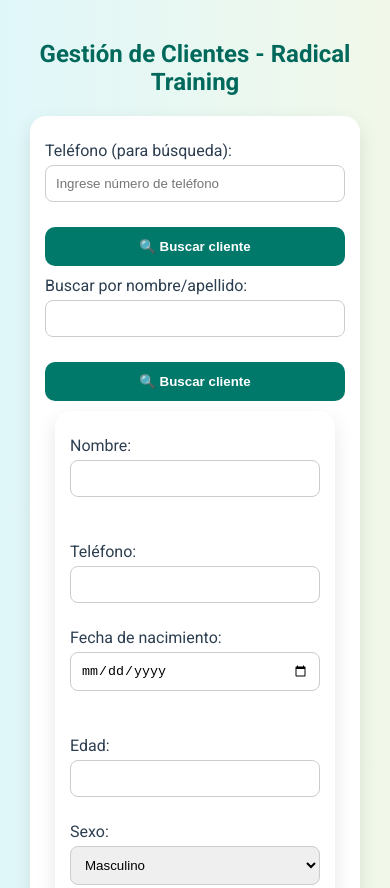
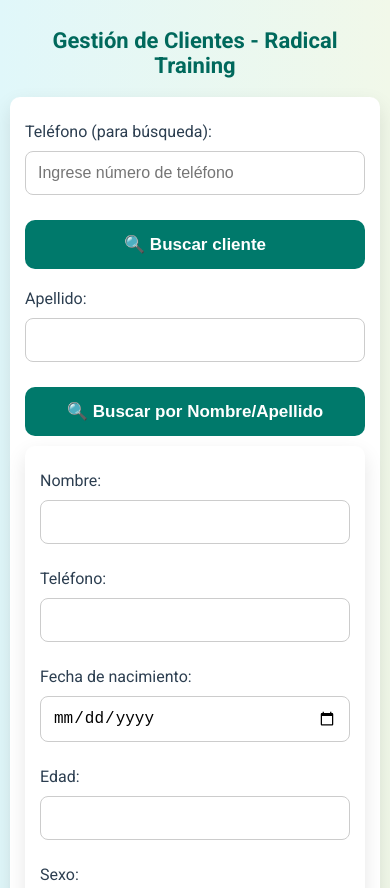
Before and after one commit to RadicalTraining/Web, a plain HTML site: page index.html in a window 390 px wide. Shown: the top 888 px of the page. Drawn offline with Linux system fonts and the light colour scheme; no server answers.

Commit message:
Commit 4
Cambios visuales para dispositivos móviles

```diff
--- a/css/index.css
+++ b/css/index.css
@@ -10,6 +10,8 @@
     padding: 20px;
     margin: 0;
     color: #2c3e50;
+    /* Aseguramos que el body no tenga un ancho fijo que pueda causar scroll horizontal */
+    overflow-x: hidden;
 }
 
 h2 {
@@ -33,32 +35,17 @@
     display: block;
 }
 
-/* Inicio Botón eliminar */
-
-/* .eliminar {
-    background-color: #d9534f;
-    color: white;
-    border: none;
-    padding: 10px 20px;
-    border-radius: 5px;
-    cursor: pointer;
-}
-
-.eliminar:hover {
-    background-color: #c9302c;
-} */
-
-/* Fin botón eliminar */
-
 .input-row {
     display: flex;
     gap: 20px;
     flex-wrap: wrap;
+    /* Mantiene el wrap para que los elementos se apilen en pantallas pequeñas */
 }
 
 .input-group {
     flex: 1;
     min-width: 200px;
+    /* Asegura que cada grupo de input tenga un mínimo de ancho */
 }
 
 input, select {
@@ -69,6 +56,14 @@
     border: 1px solid #ccc;
     border-radius: 8px;
     transition: 0.3s;
+    /* Ajustes para táctil */
+    -webkit-appearance: none;
+    /* Evita estilos nativos en iOS */
+    -moz-appearance: none;
+    /* Evita estilos nativos en Firefox */
+    appearance: none;
+    touch-action: manipulation;
+    /* Mejora la respuesta táctil */
 }
 
 input:focus, select:focus {
@@ -87,6 +82,9 @@
     transition: 0.3s;
     width: 100%;
     margin-top: 10px;
+    /* Ajustes para táctil */
+    -webkit-tap-highlight-color: transparent;
+    /* Elimina el resplandor azul al tocar en iOS */
 }
 
 button:hover {
@@ -119,17 +117,77 @@
     background-color: #1ebe5d;
 }
 
+/* Media Query para pantallas pequeñas */
 @media (max-width: 600px) {
+    body {
+        padding: 10px;
+        /* Reduce el padding general del body */
+    }
+
     form, .form-box, .result-box, .alertas-box {
         padding: 15px;
-        margin: 10px;
+        /* Reduce el padding interno de las cajas */
+        margin: 10px auto;
+        /* Centra las cajas con un margen más pequeño */
+        border-radius: 10px;
+        /* Bordes un poco menos redondeados si se desea */
+    }
+
+    h2 {
+        font-size: 22px;
+        /* Un poco más pequeño el título */
     }
 
     .input-row {
         flex-direction: column;
+        /* Apila los inputs verticalmente */
+        gap: 0;
+        /* Elimina el gap horizontal cuando están apilados */
+    }
+
+    .input-group {
+        min-width: unset;
+        /* Permite que el ancho se ajuste al 100% en columnas */
+        width: 100%;
+        /* Asegura que cada input-group ocupe todo el ancho disponible */
+        margin-bottom: 5px;
+        /* Espacio entre los grupos de input apilados */
+    }
+
+    label {
+        margin-top: 10px;
+        /* Mantener un buen margen superior para las etiquetas */
+        margin-bottom: 5px;
+        /* Reducir el margen inferior de las etiquetas */
+    }
+
+    input, select {
+        margin-bottom: 10px;
+        /* Espacio entre inputs */
+        padding: 12px;
+        /* Aumenta un poco el padding de los inputs para facilitar el toque */
+        font-size: 16px;
+        /* Asegura un tamaño de fuente legible */
     }
 
     button {
-        padding: 12px;
+        padding: 14px;
+        /* Aumenta un poco el padding de los botones para facilitar el toque */
+        font-size: 17px;
+        /* Tamaño de fuente legible en botones */
+        margin-top: 15px;
+        /* Más espacio sobre los botones */
+    }
+
+    .search-by-apellido {
+        margin-top: 20px;
+        /* Ajusta el margen superior del bloque de búsqueda por apellido */
+    }
+
+    #resultadosBusquedaApellido li {
+        font-size: 14px;
+        /* Tamaño de fuente para los elementos de la lista de resultados */
+        padding: 8px;
+        /* Padding para hacerlos más fáciles de tocar */
     }
 }
--- a/index.html
+++ b/index.html
@@ -2,7 +2,8 @@
 <html lang="es">
     <head>
         <meta charset="UTF-8">
-        <title>Gestión de Membresías - Gimnasio</title>
+        <meta name="viewport" content="width=device-width, initial-scale=1.0">
+        <title>Gestión de Clientes - Gimnasio</title>
         <link rel="stylesheet" href="css/index.css">
     </head>
     <body>
@@ -17,10 +18,10 @@
                 cliente</button>
 
             <div class="search-by-apellido">
-                <label>Buscar por nombre/apellido:</label>
+                <label>Apellido:</label>
                 <input type="text" id="apellidoBusqueda">
                 <button type="button" onclick="buscarClientePorApellido()">🔍
-                    Buscar cliente</button>
+                    Buscar por Nombre/Apellido</button>
                 <div id="resultadosBusquedaApellido"></div>
             </div>
 
@@ -32,7 +33,8 @@
                     </div>
                     <div class="input-group">
                         <label>Teléfono:</label>
-                        <input type="text" id="telefono" required> </div>
+                        <input type="text" id="telefono" required>
+                    </div>
                 </div>
 
                 <div class="input-row">
```
